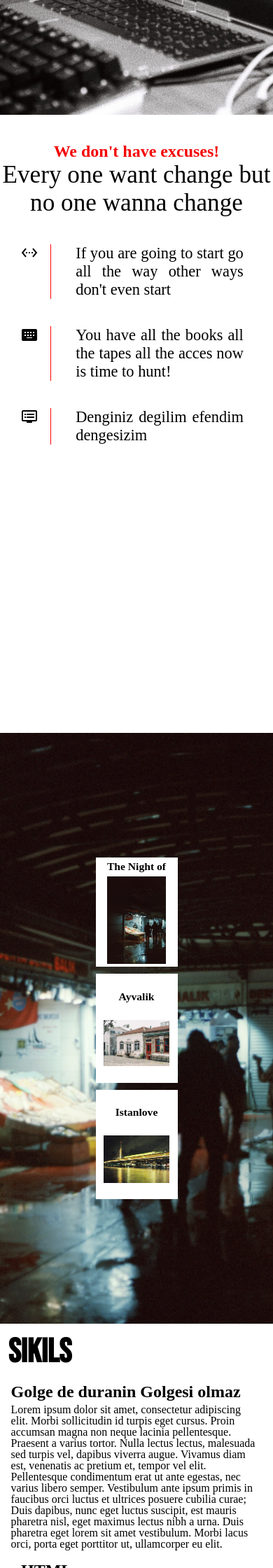
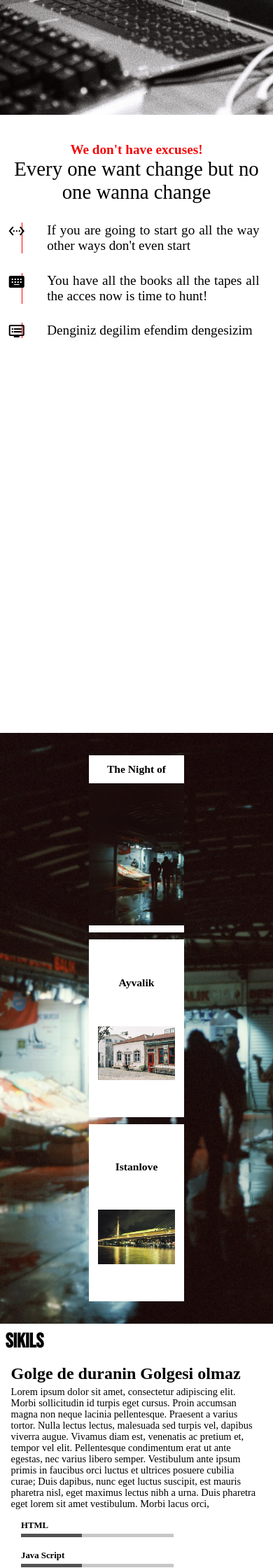
Before and after one commit to Muhammet-Talha-Ugurel/BLOG-FLASK, a Flask app: page / in a window 390 px wide. Shown: the part 680-2920 px from the top of the page at 70% size. Run offline with Flask 2, Linux system fonts and the light colour scheme; data that the repository does not hold is empty.

Commit message:
responsivnes fixed

```diff
--- a/website/static/assets/css/index.css
+++ b/website/static/assets/css/index.css
@@ -384,7 +384,7 @@ nav a:hover
         position: absolute;
         text-decoration: none;
         color: rgb(197, 197, 197);
-        font-size: 5vw;
+        font-size: 10vw;
         font-family: 'Bebas Neue', cursive;
         right: 3vw;
         top: 3vw;
@@ -404,7 +404,7 @@ nav a:hover
     {
         text-decoration: none;
         color: rgb(255, 255, 255);
-        font-size: 5rem;
+        font-size: 3rem;
         font-family: 'Bebas Neue', cursive;
         margin-left: 15px;
         margin-top: 0.3rem;
@@ -428,21 +428,21 @@ nav a:hover
     .section1_header
     {
         color: rgb(243, 6, 6);
-        font-size: 1.5rem;
+        font-size: 1.2rem;
         margin-top: 10vw;
     }
     .section1_content
     {
-        font-size: 2.2rem;
+        font-size: 1.8rem;
     }
     .section1_container
     {
-        margin-left: 30px;
+        margin-left: 3vw;
     }
     .section1_colom p
     {
-        font-size: 1.4rem;
-        margin: 10vw 5vh 10vw 5vh;
+        font-size: 1.2rem;
+        margin: 7vw 5vw 7vw 5vw;
         padding-left: 35px;
         text-align: justify;
         border-left: 1px solid red;
@@ -464,8 +464,8 @@ nav a:hover
     {
         display: flex;
         flex-direction: column;
-        width: 30%;
-        height: 40vw;
+        width: 35vw;
+        height: 30vh;
         margin: 5px;
         background-color: white;
         align-items: center;
@@ -500,27 +500,31 @@ nav a:hover
     }
     #color2 h1
     {
-        font-size: 3rem;
+        font-size: 1.8rem;
         font-family: 'Bebas Neue', cursive;
-        margin-left: 3vw;
-        margin-top: 3vw;
+        margin-left: 2vw;
+        margin-top: 2vw;
     }
     .sikil-container
     {
         height: 100%;
     }
+    .sikil
+    {
+        font-size: 0.8rem;
+    }
     .sikils
     {
         width: 90%;
-        padding: 4%;
+        padding: 4vw;
     }
     .sikils h1
     {
-        font-size: 3vw;
+        font-size: 0.8rem;
     }
     .sikils p
     {
-        font-size: 1rem;
+        font-size: 0.9rem;
         margin-top: 1vw;
         line-height: 1rem;
     }
@@ -535,7 +539,7 @@ nav a:hover
         background-color: rgb(199, 199, 199);
         display: block;
         margin: 1vw 30px 5vw 30px;
-        width: 100%;
+        width: 70%;
     }
     .bars h2
     {
--- a/website/templates/index.html
+++ b/website/templates/index.html
@@ -86,7 +86,7 @@
         <section class="sikil-container">
             <article class="sikils">
                 <h2>Golge de duranin Golgesi olmaz</h2>
-                <p>Lorem ipsum dolor sit amet, consectetur adipiscing elit. Morbi sollicitudin id turpis eget cursus. Proin accumsan magna non neque lacinia pellentesque. Praesent a varius tortor. Nulla lectus lectus, malesuada sed turpis vel, dapibus viverra augue. Vivamus diam est, venenatis ac pretium et, tempor vel elit. Pellentesque condimentum erat ut ante egestas, nec varius libero semper. Vestibulum ante ipsum primis in faucibus orci luctus et ultrices posuere cubilia curae; Duis dapibus, nunc eget luctus suscipit, est mauris pharetra nisl, eget maximus lectus nibh a urna. Duis pharetra eget lorem sit amet vestibulum. Morbi lacus orci, porta eget porttitor ut, ullamcorper eu elit.
+                <p>Lorem ipsum dolor sit amet, consectetur adipiscing elit. Morbi sollicitudin id turpis eget cursus. Proin accumsan magna non neque lacinia pellentesque. Praesent a varius tortor. Nulla lectus lectus, malesuada sed turpis vel, dapibus viverra augue. Vivamus diam est, venenatis ac pretium et, tempor vel elit. Pellentesque condimentum erat ut ante egestas, nec varius libero semper. Vestibulum ante ipsum primis in faucibus orci luctus et ultrices posuere cubilia curae; Duis dapibus, nunc eget luctus suscipit, est mauris pharetra nisl, eget maximus lectus nibh a urna. Duis pharetra eget lorem sit amet vestibulum. Morbi lacus orci,
                 </p>
             </article>
                 <div class="bars">
```
Also changed, not shown: website/mtu.db.
